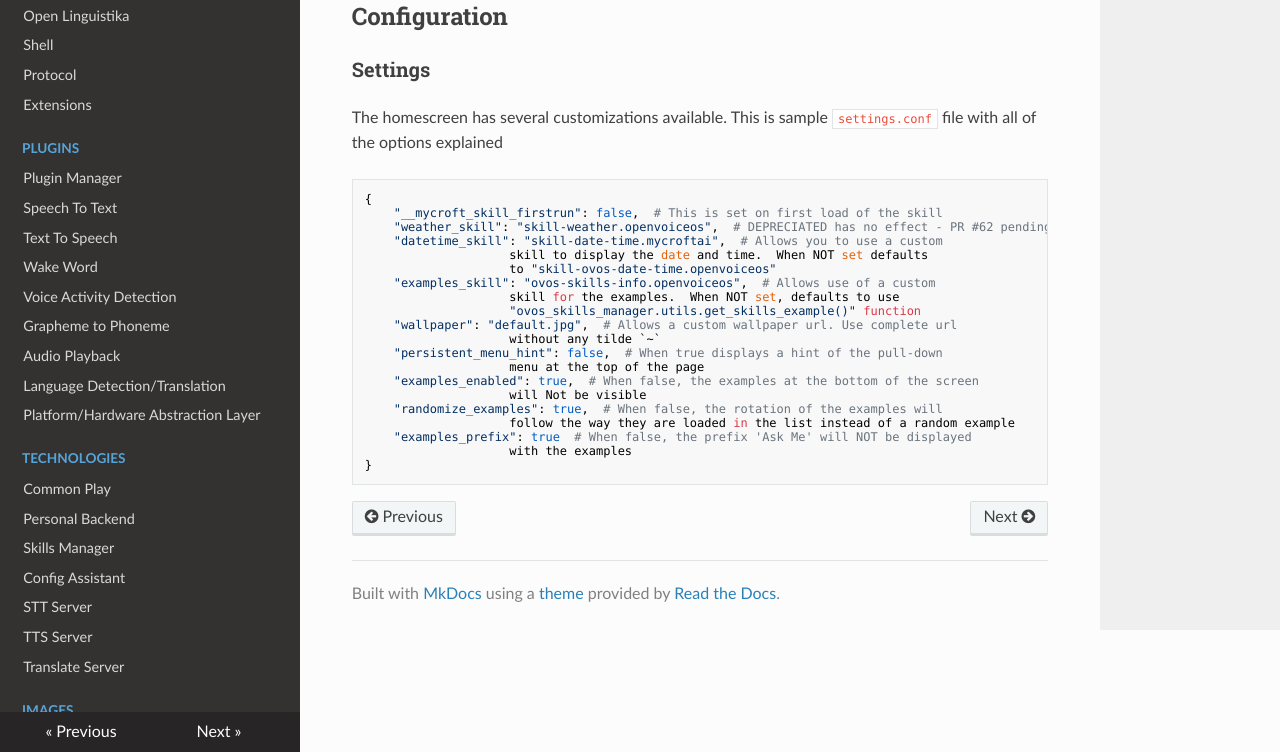
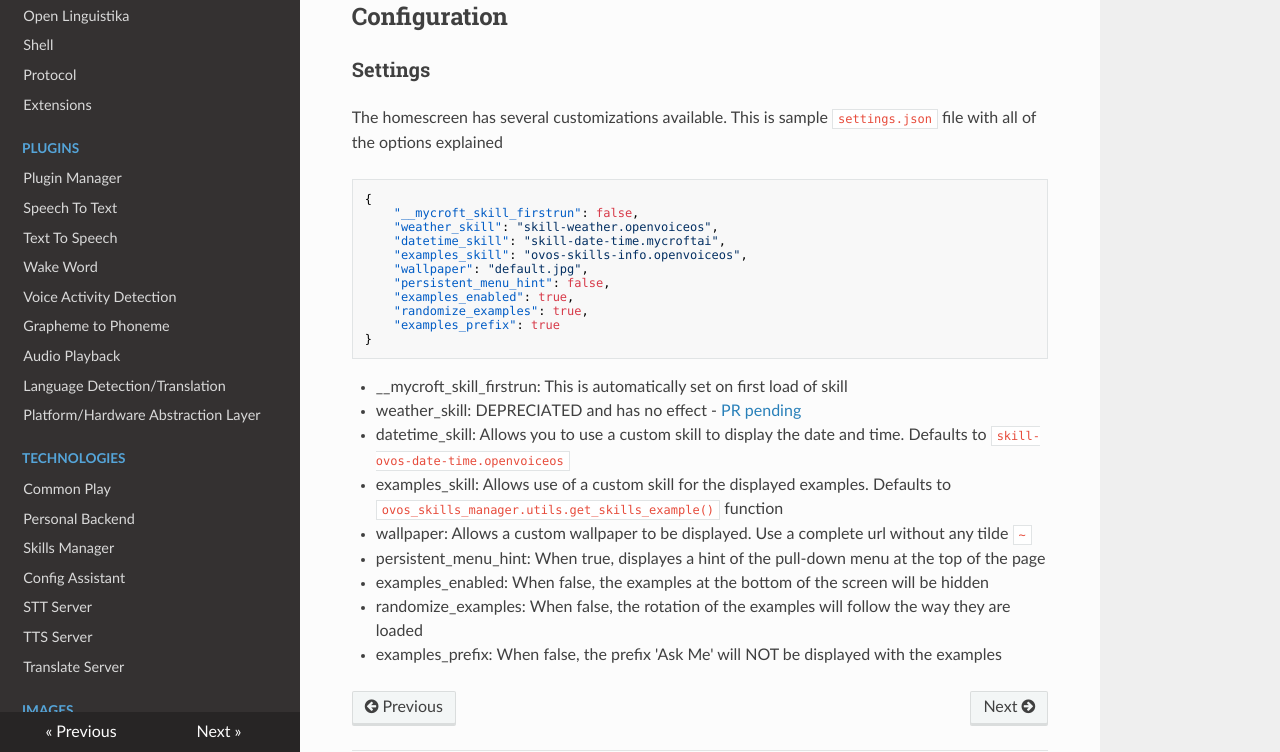
Before and after one commit to OpenVoiceOS/community-docs, an MkDocs documentation site: the page built from docs/homescreen.md, in a window 1280 px wide and 900 px high, scrolled down 3500 px, cut to the strip 148-900 px from the top of the window. Built offline with MkDocs 1.6.1, drawn with Linux system fonts in a browser that asks for light colours; nearby versions of some CDN libraries.

Commit message:
fixed acording to comments

````diff
--- a/docs/homescreen.md
+++ b/docs/homescreen.md
@@ -55,27 +55,28 @@ The media player widget is displayed in the bottom of the home screen, It replac
 
 ### Settings
 
-The homescreen has several customizations available.  This is sample `settings.conf` file with all of the options explained
+The homescreen has several customizations available.  This is sample `settings.json` file with all of the options explained
 
 ```
 {
-    "__mycroft_skill_firstrun": false,  # This is set on first load of the skill
-    "weather_skill": "skill-weather.openvoiceos",  # DEPRECIATED has no effect - PR #62 pending
-    "datetime_skill": "skill-date-time.mycroftai",  # Allows you to use a custom
-                    skill to display the date and time.  When NOT set defaults
-                    to "skill-ovos-date-time.openvoiceos"
-    "examples_skill": "ovos-skills-info.openvoiceos",  # Allows use of a custom
-                    skill for the examples.  When NOT set, defaults to use
-                    "ovos_skills_manager.utils.get_skills_example()" function
-    "wallpaper": "default.jpg",  # Allows a custom wallpaper url. Use complete url
-                    without any tilde `~`
-    "persistent_menu_hint": false,  # When true displays a hint of the pull-down
-                    menu at the top of the page
-    "examples_enabled": true,  # When false, the examples at the bottom of the screen
-                    will Not be visible
-    "randomize_examples": true,  # When false, the rotation of the examples will
-                    follow the way they are loaded in the list instead of a random example
-    "examples_prefix": true  # When false, the prefix 'Ask Me' will NOT be displayed
-                    with the examples
+    "__mycroft_skill_firstrun": false,
+    "weather_skill": "skill-weather.openvoiceos",
+    "datetime_skill": "skill-date-time.mycroftai",
+    "examples_skill": "ovos-skills-info.openvoiceos",
+    "wallpaper": "default.jpg",
+    "persistent_menu_hint": false,
+    "examples_enabled": true,
+    "randomize_examples": true,
+    "examples_prefix": true
 }
 ```
+
+  * __mycroft_skill_firstrun:  This is automatically set on first load of skill
+  * weather_skill:  DEPRECIATED and has no effect - [PR pending](https://github.com/OpenVoiceOS/skill-ovos-homescreen/pull/62)
+  * datetime_skill:  Allows you to use a custom skill to display the date and time.  Defaults to `skill-ovos-date-time.openvoiceos`
+  * examples_skill:  Allows use of a custom skill for the displayed examples.  Defaults to `ovos_skills_manager.utils.get_skills_example()` function
+  * wallpaper:  Allows a custom wallpaper to be displayed.  Use a complete url without any tilde `~`
+  * persistent_menu_hint:  When true, displayes a hint of the pull-down menu at the top of the page
+  * examples_enabled:  When false, the examples at the bottom of the screen will be hidden
+  * randomize_examples:  When false, the rotation of the examples will follow the way they are loaded
+  * examples_prefix:  When false, the prefix 'Ask Me' will NOT be displayed with the examples
````
